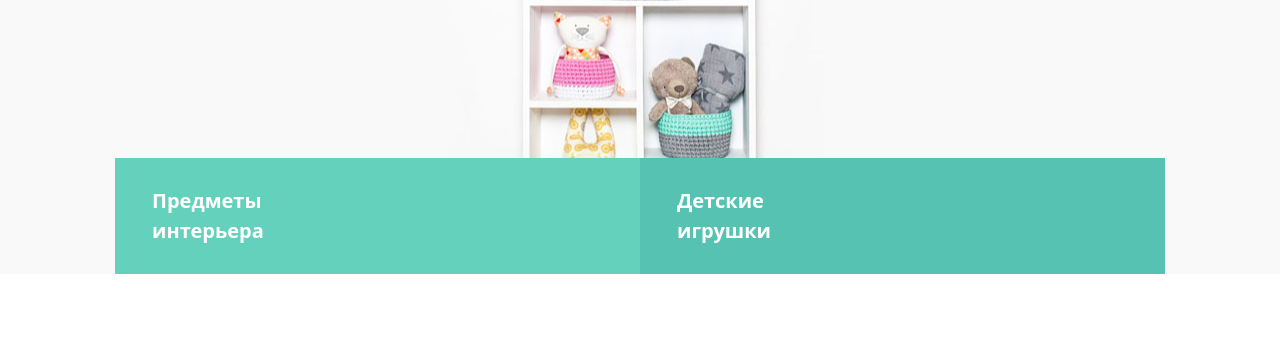
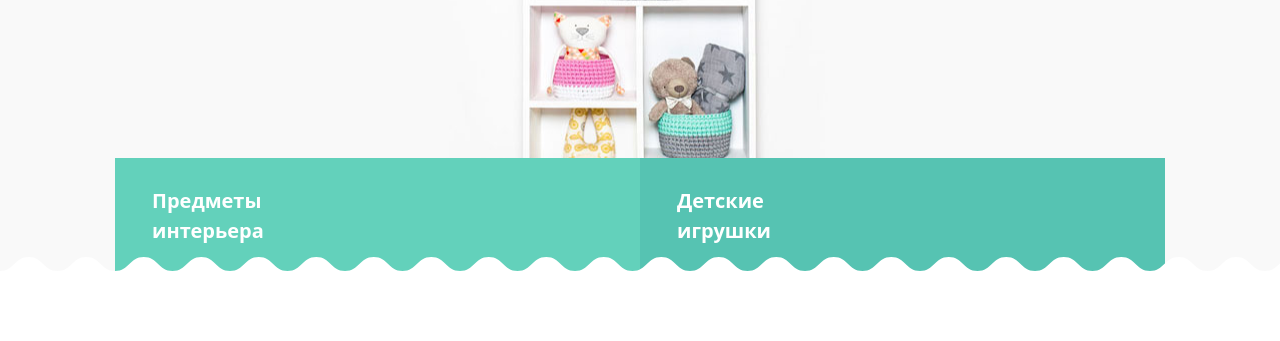
Before and after one commit to katushanski/87575-mishka-17, a plain HTML site: page source/index.html in a window 1280 px wide. Shown: the part 268-609 px from the top of the page. Drawn offline with nearby package versions, Linux system fonts and the light colour scheme; files that its build step writes are made by us from their sources.

Commit message:
Исправляю опечатки в коде

```diff
--- a/source/sass/blocks/introduction/introduction.scss
+++ b/source/sass/blocks/introduction/introduction.scss
@@ -1,4 +1,5 @@
 .introduction {
+  position: relative;
   background-color: $light-grey;
 }
 
@@ -89,7 +90,6 @@
     height: 24px;
 
     background-size: 768px 24px;
-    background-position-x: 0;
   }
 
   .introduction__inner {
```
